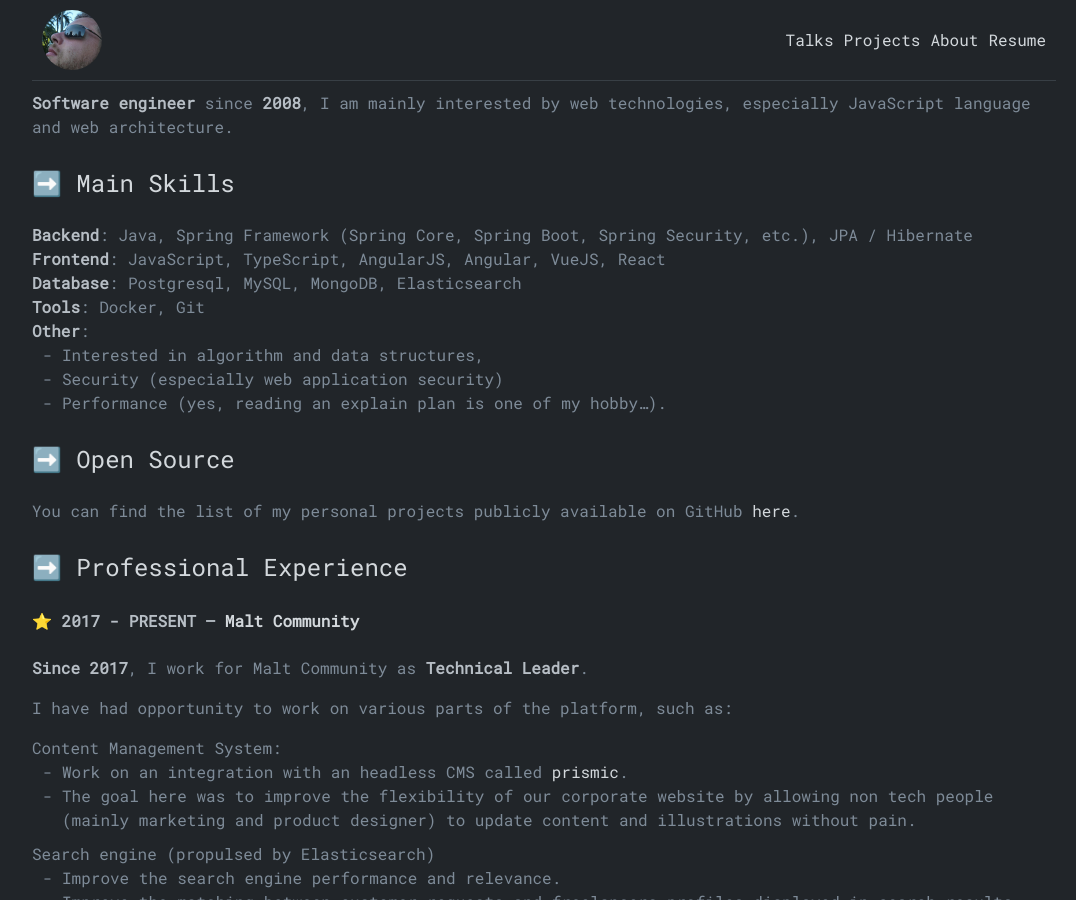
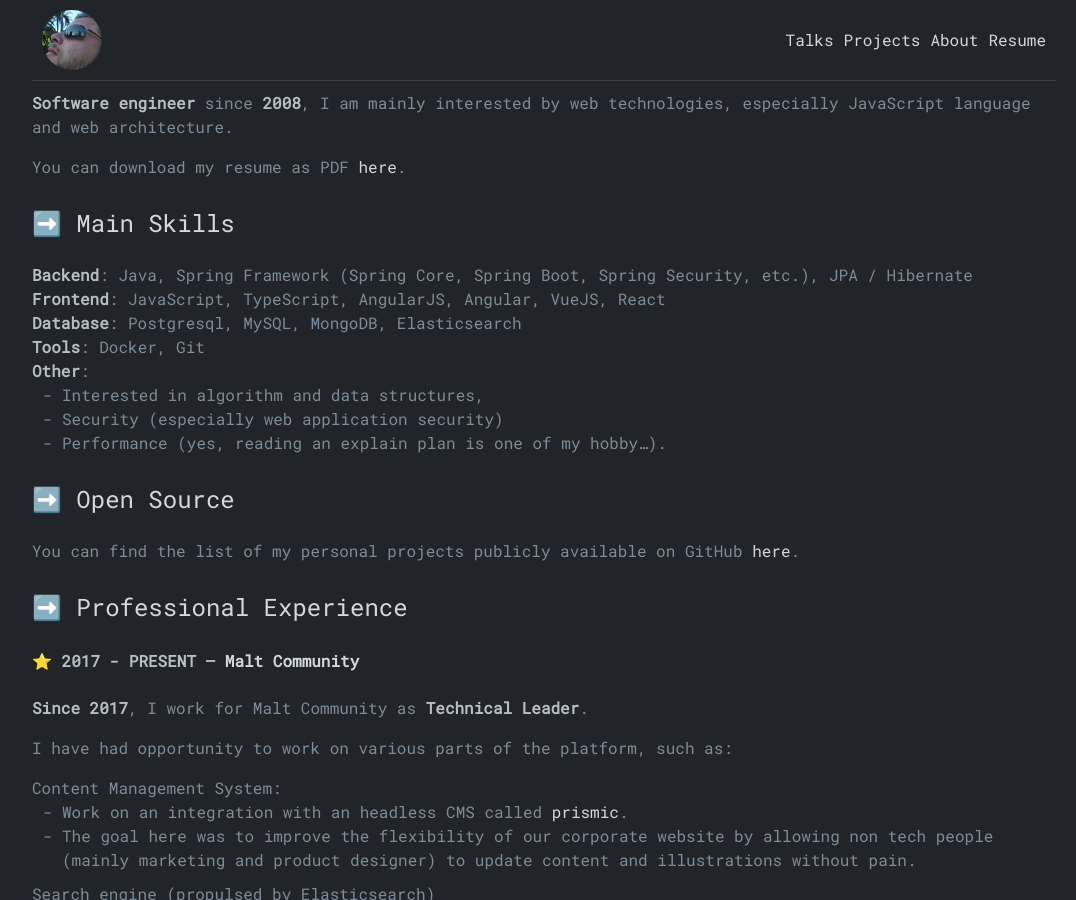
Before and after one commit to mjeanroy/mjeanroy.github.io, a Jekyll site: the page built from resume/index.html, in a window 1280 px wide and 900 px high. Shown: the whole window, without its empty margins (96-1172 px from the left). Built offline with Jekyll 4.4.1, drawn with Linux system fonts in a browser that asks for light colours.

Commit message:
Add static pdf

```diff
--- a/_includes/resume.md
+++ b/_includes/resume.md
@@ -1,4 +1,6 @@
 **Software engineer** since **2008**, I am mainly interested by web technologies, especially JavaScript language and web architecture.
+
+You can download my resume as PDF [here](/static/resume.pdf).
 
 #### ➡️ Main Skills
 
```
Also changed, not shown: 1 other file.
